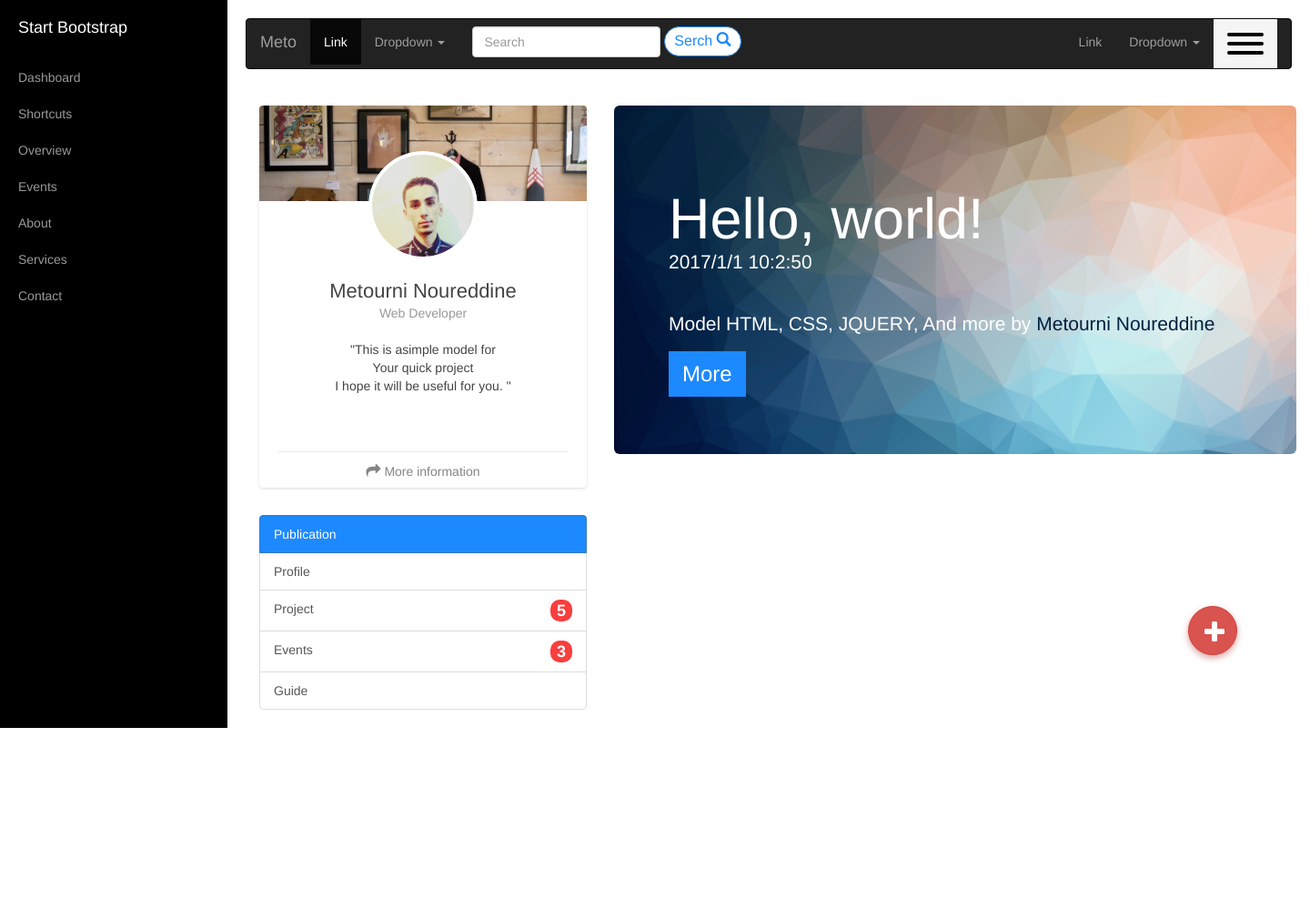
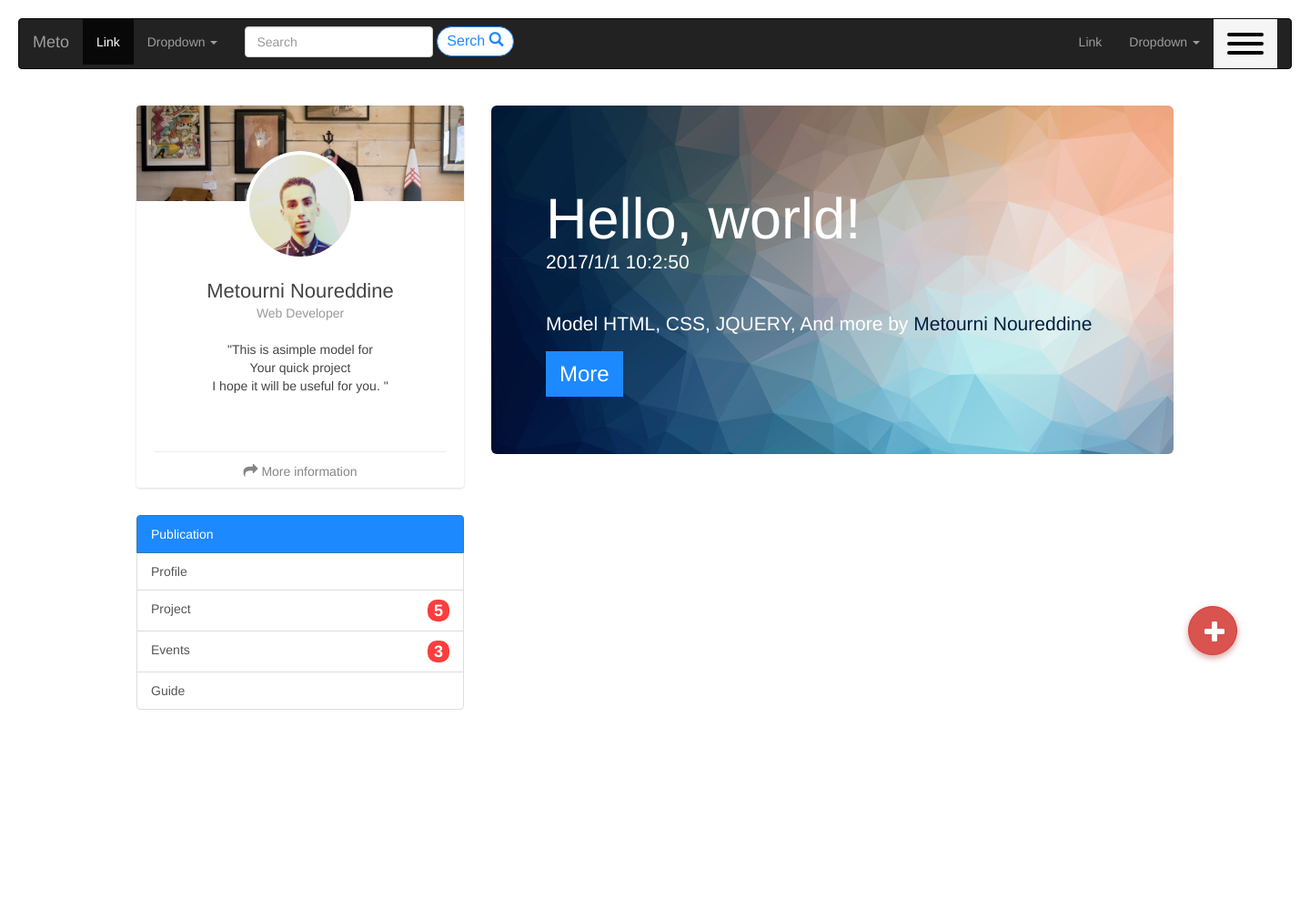
Before and after one commit to Metourni/Model, a PHP site: page / in a window 1440 px wide. Shown: the top 999 px of the page at 91% size. Run offline with PHP 8.4, Linux system fonts and the light colour scheme.

Commit message:
new commit

```diff
--- a/index.php
+++ b/index.php
@@ -44,7 +44,7 @@
 
 	<!-- Your code -->
 
-    <div id="wrapper" class="toggled">
+    <div id="wrapper">
         <!-- Sidebar -->
         <?php include_once 'view/sidebar.php';?>
         <!-- Page Content -->
--- a/view/navbar.php
+++ b/view/navbar.php
@@ -54,7 +54,7 @@
                         <li><a href="#">Separated link</a></li>
                     </ul>
                 </li>
-                <div class="hamburger hamburger--3dy-r" style="background: whitesmoke">
+                <div class="hamburger hamburger--slider-r " style="background: whitesmoke">
                     <div class="hamburger-box">
                         <div class="hamburger-inner"></div>
                     </div>
```
